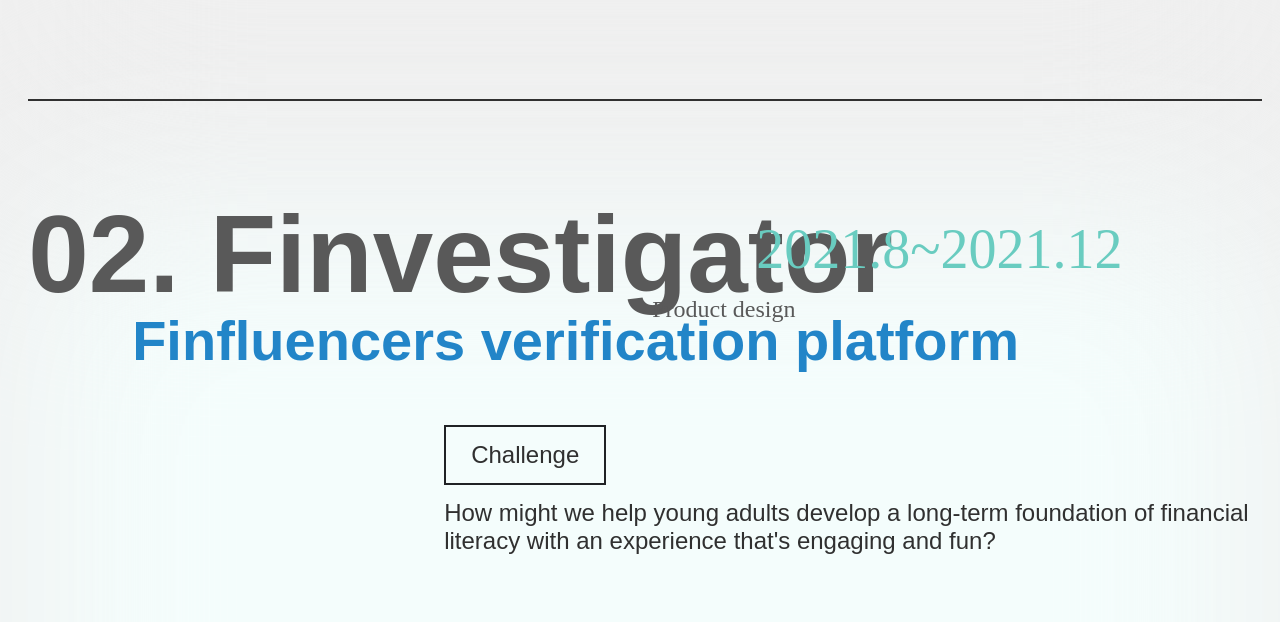
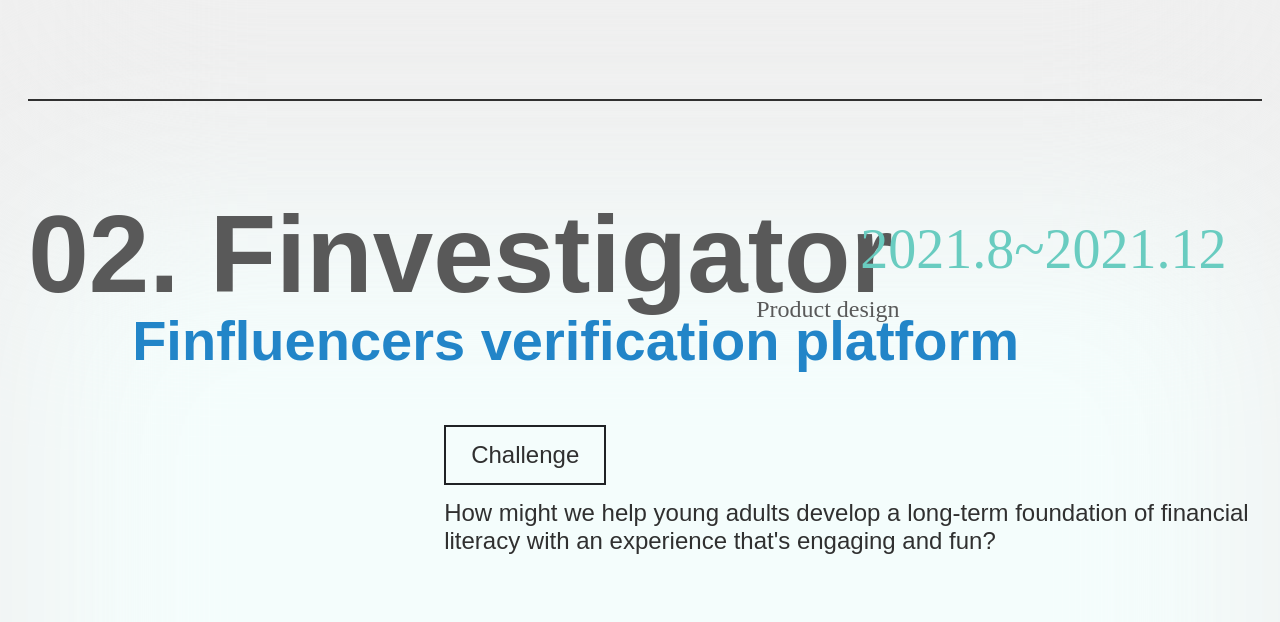
Before and after one commit to ariazhou212/ariazhou212.github.io, a plain HTML site: page index2.html in a window 1280 px wide. Shown: the part 10115-10737 px from the top of the page. Drawn offline with Linux system fonts and the light colour scheme.

Commit message:
Update index2.html

```diff
--- a/index2.html
+++ b/index2.html
@@ -213,13 +213,13 @@
   <div class="project-container" id="finvestigator">
     <div style="background: #F4FDFC; filter: blur(100px); width: 1234px; height: 100%; grid-column: 1 /13; grid-row: 1/91; z-index: -10;"></div>
     <h1 class="fin-black">02. Finvestigator</h1>
-    <h3 class="fin-green">2021.8~2021.12</h3>
-    <h4 class="fin-black">Product design</h4>
+    <h3 class="fin-green" style="grid-column: 9 / 13;">2021.8~2021.12</h3>
+    <h4 class="fin-black" style="grid-column: 8 / 13;">Product design</h4>
     <h2 class="fin-blue">Finfluencers verification platform</h2>
 
     <div class="challenge">
       <div class="button"><h6>Challenge</h6></div>
-      <p>How might we help young adults develop a long-term foundation of financial literacy with an experience that's engaging and fun?</p>
+      <p>How might we help <span>young adults</span> develop a long-term foundation of <span>financial literacy</span> with an experience that's engaging and fun?</p>
     </div>
 
 
```
